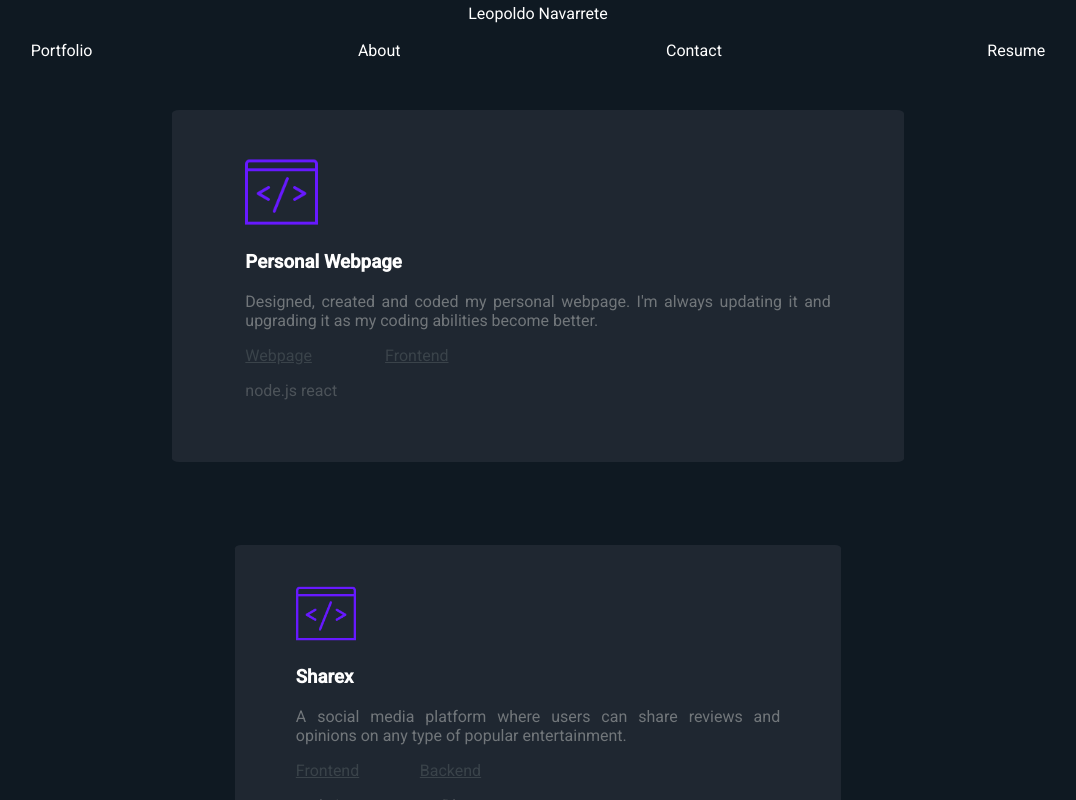
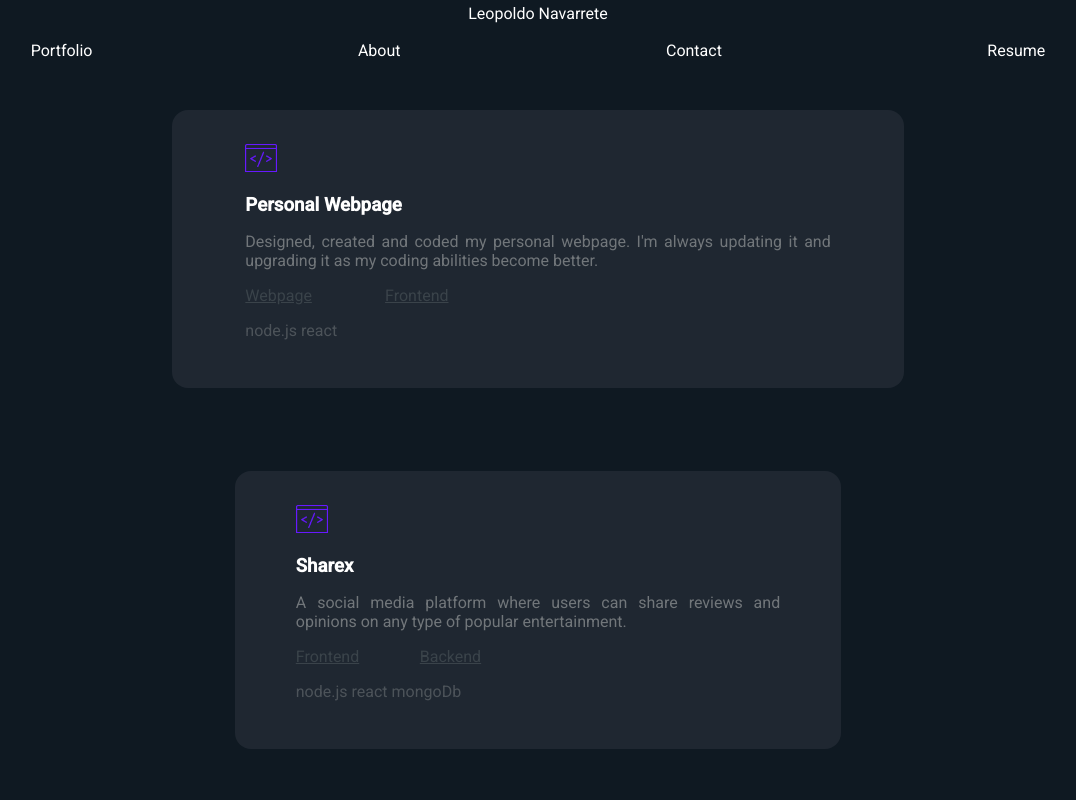
Before and after one commit to leopoldonavarretem/wip-personalwebpage, a React (Create React App) app: page /portfolio in a window 1280 px wide. Shown: the top 800 px of the page, without its empty margins (102-1178 px from the left). Built offline with nearby package versions, Linux system fonts and the light colour scheme.

Commit message:
Modification to CSS

```diff
--- a/src/components/AboutDescription/AboutDescription.css
+++ b/src/components/AboutDescription/AboutDescription.css
@@ -1,17 +1,16 @@
 .aboutDescription{
-    margin-top: 8%;
+    margin-top: 5%;
     margin-left: 15%;
     margin-right: 15%;
-    width: auto;
 }
 
 .aboutHeader{
-    font-size: 3vh;
+    font-size: 2rem;
     margin: 0;
     color: #6719ff;
 }
 
 .aboutParagraph{
     color: #71767a;
-    font-size: 1.3em;
+    font-size: 1.3rem;
 }
--- a/src/components/HomeDescription/HomeDescription.css
+++ b/src/components/HomeDescription/HomeDescription.css
@@ -1,26 +1,21 @@
 .homeDescription {
   width: 80%;
-  margin-top: 15%;
-  margin-left: auto;
-  margin-right: auto;
-  color: white;
+  margin: 5rem auto;
   text-align: left;
-  border-color: white;
 }
 
 .welcome {
   color: #6719ff;
-  font-size: 4em;
+  font-size: 3rem;
 }
 
 .name {
   color: white;
-  margin-top: 5px;
-  margin-bottom: 10px;
+  margin: 2rem 0;
 }
 
 .description {
   color: #71767a;
-  font-size: 1.4em;
+  font-size: 1.4rem;
   text-align: justify;
 }
--- a/src/components/ProjectCard/ProjectCard.css
+++ b/src/components/ProjectCard/ProjectCard.css
@@ -1,12 +1,9 @@
 .projectDiv {
   background-color: #1f2731;
-  border-radius: 1%;
   height: auto;
-  padding-top: 5%;
-  padding-bottom: 5%;
-  margin: 5%;
-  margin-left: auto;
-  margin-right: auto;
+  border-radius: 1rem;
+  padding: 2rem 0;
+  margin: 5% auto;
   display: block;
   text-decoration: none;
   width: 80%;
@@ -22,21 +19,21 @@
   color: #6719ff;
 }
 
-.projectDiv:hover .projectLink {
-  color: #6719ff;
-}
-
-.projectImage {
-  width: 10%;
-  margin-left: 10%;
-  margin-right: auto;
+.projectIcon {
+  width: 2rem;
+  margin: 0 10%;
 }
 
 .projectTitle {
   color: white;
-  margin-left: auto;
-  margin-right: auto;
+  margin: 1rem auto;
   width: 80%;
+}
+
+.projectDescription {
+  color: #71767a;
+  width: 80%;
+  margin: 1rem auto;
 }
 
 .projectLink {
@@ -46,16 +43,12 @@
   margin-right: auto;
 }
 
-.projectDescription {
-  color: #71767a;
-  width: 80%;
-  margin-left: auto;
-  margin-right: auto;
-  }
+.projectLink:hover{
+  color: #6719ff;
+}
 
 .projectTools {
   color: #71767a8f;
   width: 80%;
-  margin-left: auto;
-  margin-right: auto;
+  margin: 1rem auto;
 }
--- a/src/components/ProjectCard/ProjectCard.jsx
+++ b/src/components/ProjectCard/ProjectCard.jsx
@@ -54,7 +54,7 @@ function ProjectCard(props) {
   return (
     <Grid item xl={3}>
       <div className="projectDiv">
-        <img src={codingIcon} alt="" className="projectImage" />
+        <img src={codingIcon} alt="" className="projectIcon" />
         <h3 className="projectTitle">{information.name}</h3>
         <p className="projectDescription">{information.description}</p>
 
```
